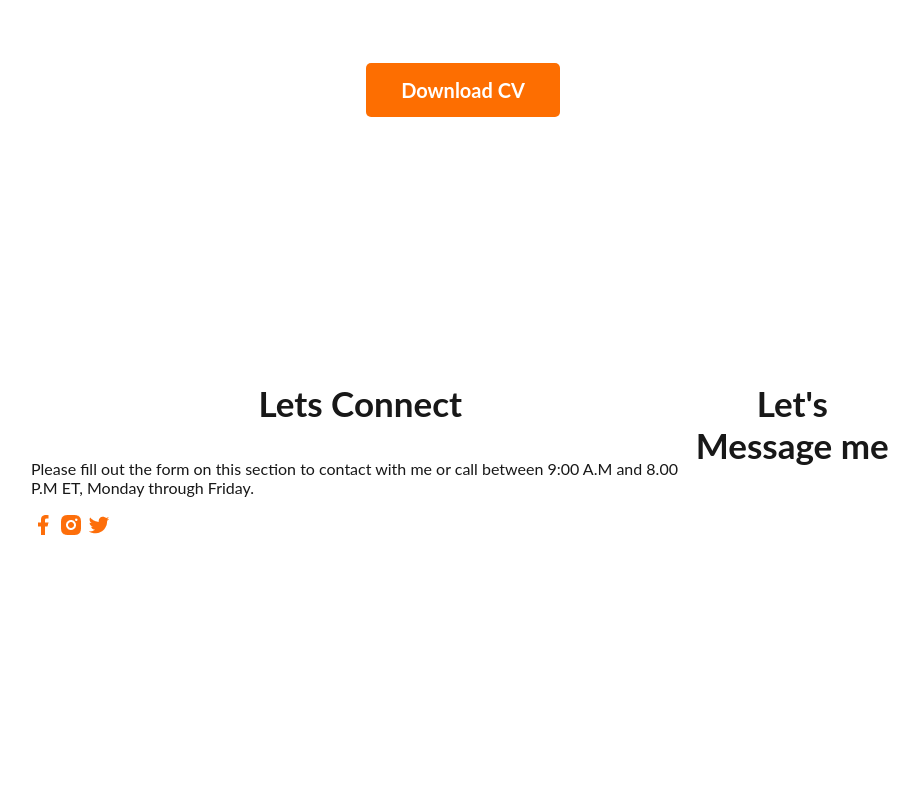
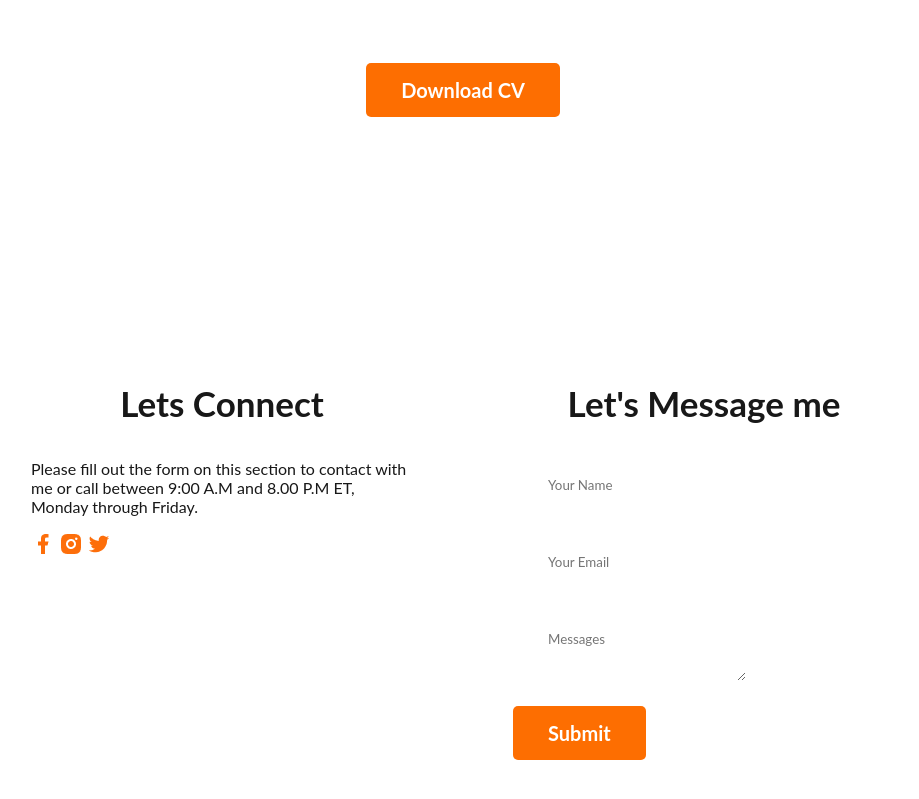
Before and after one commit to Naeem-120/Portfolio, a plain HTML site: page index.html in a window 1280 px wide. Shown: the part 2983-3782 px from the top of the page, without its empty margins (177-1096 px from the left). Before the commit the page ends 3661 px from the top, so only its background shows below. Drawn offline with Linux system fonts and the light colour scheme.

Commit message:
finished footer

```diff
--- a/index.html
+++ b/index.html
@@ -168,7 +168,14 @@
         </div>
         <div class="footer-column">
             <h3 class="section-title">Let's Message me</h3>
+            <form class="Contact">
+                <input class="Input" type="text" name="" id="" placeholder="Your Name">
+                <input class="Input" type="text" name="" id="" placeholder="Your Email">
+                <textarea class="Input" name="" placeholder="Messages" id=""></textarea>
+                <input class="button-primary" type="submit" value="Submit">
+            </form>
         </div>
+
     </footer>
 </body>
 </html>
--- a/style.css
+++ b/style.css
@@ -151,8 +151,25 @@ footer{
     color:#FFF8F3;
     padding:130px 200px;
     margin-top: 100px;
+    gap: 100px;
 }
 .footer-description{
 
     color: #181818;
 }
+.footer-column{
+    width: 50%;
+}
+
+.Input,textarea{
+    display: block;
+    margin-bottom: 25px;
+    padding: 18px 35px;
+    color: #757575;
+    border-radius: 5px;
+    border: none;
+    background: #FFF;
+}
+.social-links{
+    margin-left: 25px;
+}
```
